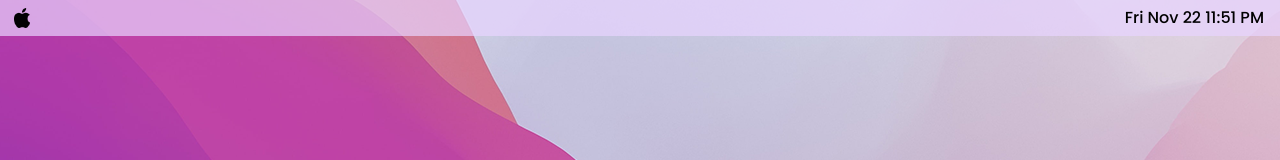
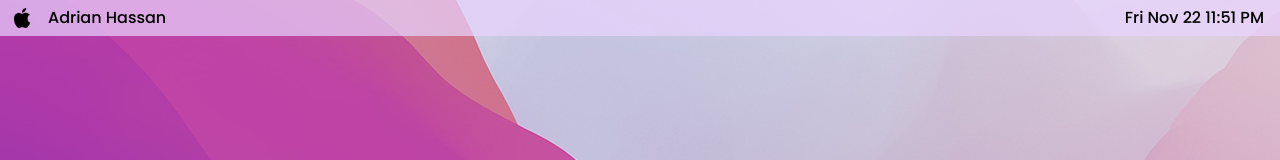
Before and after one commit to adrian-on-github/portfolio, a React (Vite) app: page / in a window 1280 px wide. Shown: the top 160 px of the page. Built offline with nearby package versions, Linux system fonts and the light colour scheme.

Commit message:
draggable

```diff
--- a/package.json
+++ b/package.json
@@ -14,6 +14,7 @@
     "lucide-react": "^0.460.0",
     "react": "^18.3.1",
     "react-dom": "^18.3.1",
+    "react-draggable": "^4.4.6",
     "react-github-calendar": "^4.5.1"
   },
   "devDependencies": {
--- a/src/components/BottomBar.jsx
+++ b/src/components/BottomBar.jsx
@@ -1,6 +1,7 @@
 import React, { useState } from "react";
 import icons from "../constants/index";
 import { motion, AnimatePresence } from "framer-motion";
+import Draggable from "react-draggable";
 
 function BottomBar() {
   const [showToast, setShowToast] = useState(false);
@@ -53,6 +54,7 @@ function BottomBar() {
   return (
     <>
       {openGame === true && (
+        <Draggable>
           <div className="flex justify-center items-center">
             <div className="bg-purple-200/70 w-[27%] min-h-[50vh] rounded-lg mb-[29vh]">
               <div className="px-4 py-3 flex items-start justify-start gap-2">
@@ -98,6 +100,7 @@ function BottomBar() {
               </div>
             </div>
           </div>
+        </Draggable>
       )}
       <div className="flex justify-center items-center">
         <div className="bg-purple-100/70 w-[20%] min-h-16 rounded-[3vh]">
--- a/src/components/Navbar.jsx
+++ b/src/components/Navbar.jsx
@@ -1,7 +1,8 @@
 import React, { useState } from "react";
 import { motion } from "framer-motion";
 import GitHubCalendar from "react-github-calendar";
-import icons from "../constants/index"; // Replace with your actual icons import
+import icons from "../constants/index";
+import Draggable from "react-draggable";
 
 function Navbar() {
   const [widgetStatus, setWidgetStatus] = useState(false);
@@ -57,9 +58,7 @@ function Navbar() {
             whileTap={{ scale: 0.8 }}
             onClick={toggleWidget}
           />
-          <div className="ml-4 flex flex-row gap-[1.2vh]">
-            {/* Additional clickable items can go here */}
-          </div>
+          <div className="ml-4 flex flex-row gap-[1.2vh]">Adrian Hassan</div>
         </div>
         <div className="px-4 flex flex-row justify-center items-center">
           <div className="flex flex-row gap-[1.5vh]">
@@ -68,6 +67,7 @@ function Navbar() {
         </div>
       </nav>
       {widgetStatus === true && (
+        <Draggable>
           <div className="min-h-[50vh] w-[28%] bg-purple-200/70 rounded-lg mx-4 my-5">
             <div className="px-4 py-3 flex items-start justify-start gap-2">
               <motion.div
@@ -97,8 +97,8 @@ function Navbar() {
                   developer
                 </p>
                 <p className="mt-2">
-                ❤️ Love to collaborate with competent and friendly people around
-                the whole world
+                  ❤️ Love to collaborate with competent and friendly people
+                  around the whole world
                 </p>
                 <p className="mt-2">
                   💭 "During a gold rush, instead of investing in gold diggers,
@@ -113,6 +113,7 @@ function Navbar() {
               </div>
             </div>
           </div>
+        </Draggable>
       )}
     </>
   );
```
Also changed, not shown: 1 other file (tests, documents, lock files or other folders). Lines whose indentation alone changed are shown as unchanged.
